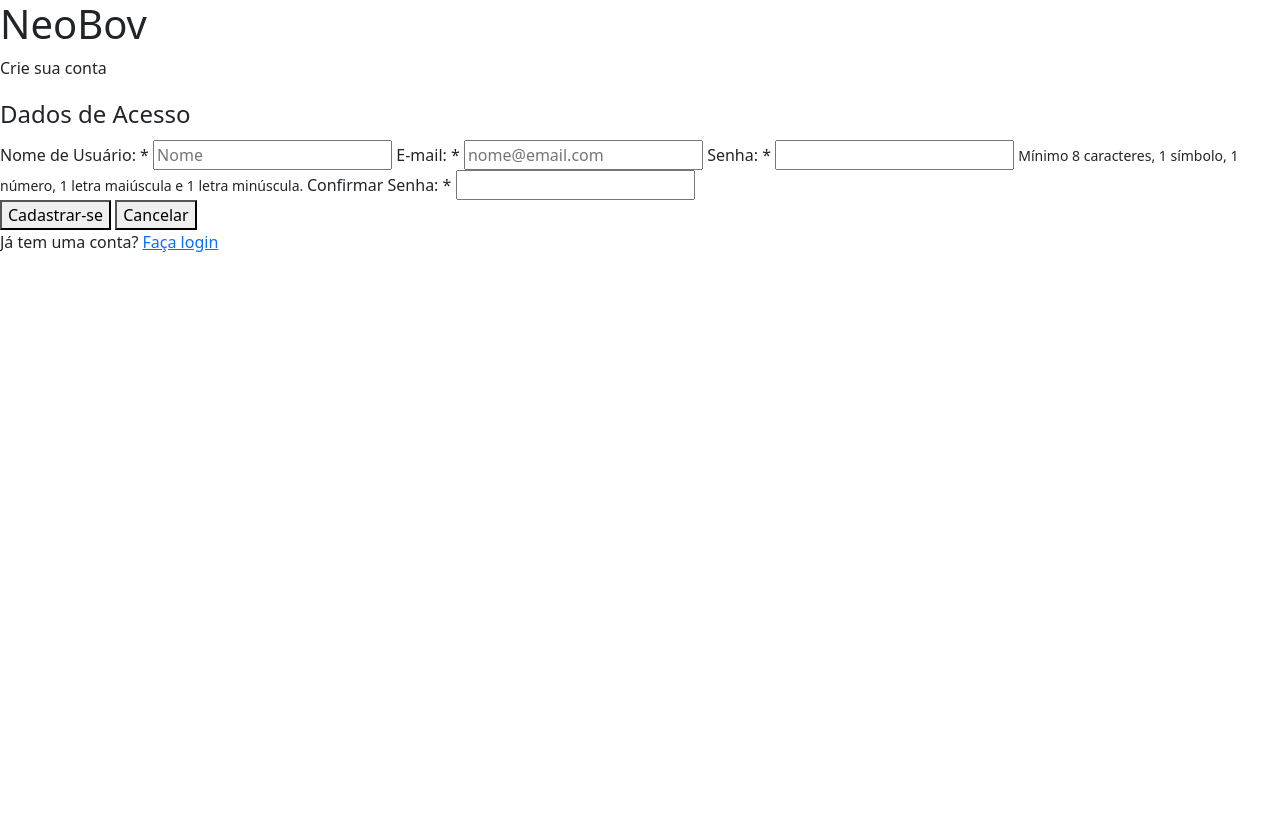
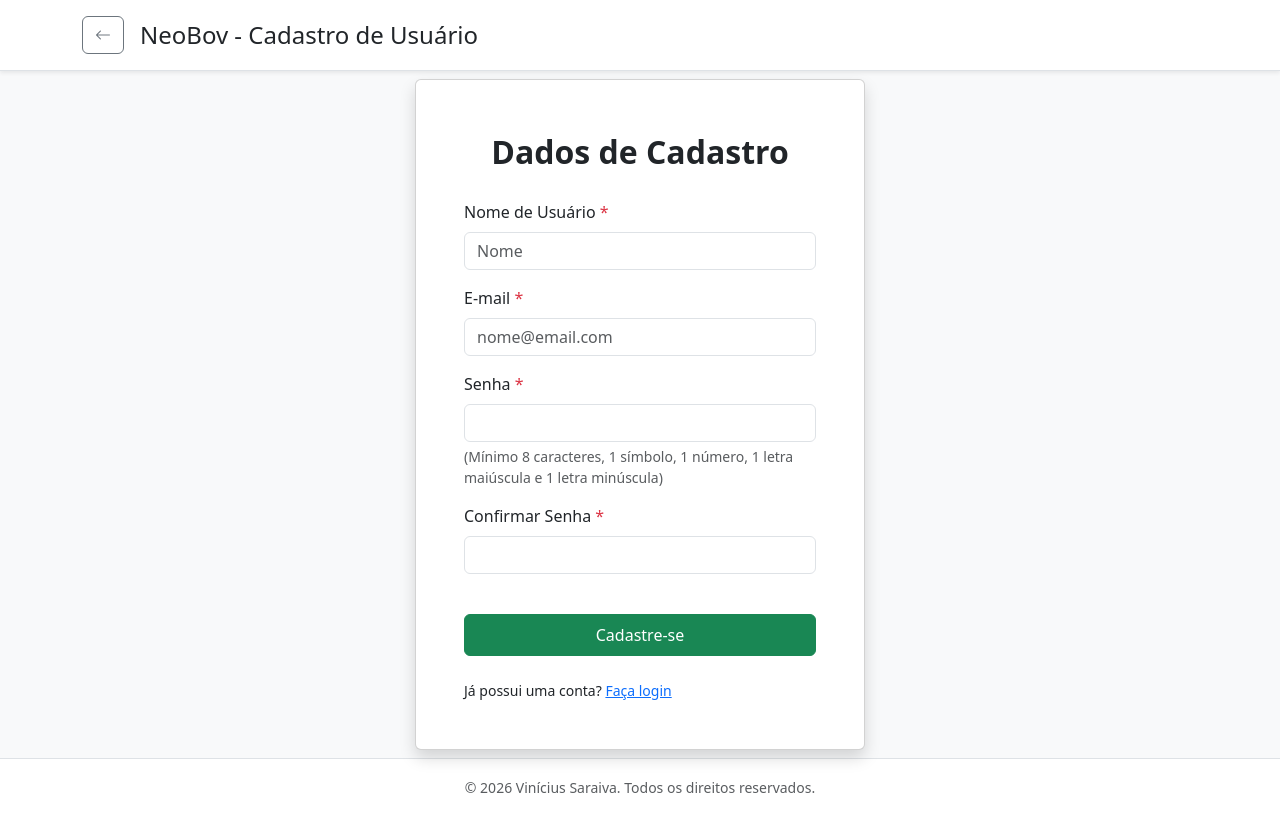
Before and after one commit to bernardo-vinicius/PPOII_VINICIUS, a website: page client/src/pages/account/register.html in a window 1280 px wide. Drawn offline with nearby package versions, Linux system fonts and the light colour scheme.

Commit message:
feat: add new bootstrap styles in login and register

```diff
--- a/client/src/pages/account/register.html
+++ b/client/src/pages/account/register.html
@@ -4,6 +4,10 @@
     <meta charset="UTF-8" />
     <meta name="viewport" content="width=device-width, initial-scale=1.0" />
     <title>Cadastro de Usuário</title>
+    <link
+      rel="stylesheet"
+      href="https://cdn.jsdelivr.net/npm/bootstrap-icons@1.13.1/font/bootstrap-icons.min.css"
+    />
     <link
       href="https://cdn.jsdelivr.net/npm/bootstrap@5.3.8/dist/css/bootstrap.min.css"
       rel="stylesheet"
@@ -17,65 +21,117 @@
       defer
     ></script>
   </head>
-  <body>
-    <main>
-      <h1>NeoBov</h1>
-      <p>Crie sua conta</p>
+  <body class="bg-light d-flex flex-column min-vh-100">
+    <header class="bg-white border-bottom shadow-sm">
+      <div class="container d-flex align-items-center gap-3 py-3">
+        <a
+          href="/client/index.html"
+          class="btn btn-outline-secondary"
+          aria-label="Voltar para a página inicial"
+        >
+          <i class="bi bi-arrow-left"></i>
+        </a>
 
-      <form method="post">
+        <h1 class="h4 mb-0">NeoBov - Cadastro de Usuário</h1>
+      </div>
+    </header>
+    <main
+      class="d-flex justify-content-center align-items-center flex-grow-1 mt-2 mb-2"
+    >
+      <!-- TODO: mover o max-width para uma classe CSS (ex.: .login-card) -->
+      <div class="card shadow p-5 w-100" style="max-width: 450px">
+        <form method="post" class="vstack gap-4">
           <fieldset>
-          <legend>Dados de Acesso</legend>
+            <legend class="text-center fs-2 fw-semibold mb-4">
+              Dados de Cadastro
+            </legend>
 
-          <label for="username">Nome de Usuário: *</label>
+            <div class="mb-3">
+              <label for="username" class="form-label"
+                >Nome de Usuário <span class="text-danger">*</span></label
+              >
               <input
                 type="text"
+                class="form-control"
                 id="username"
                 name="username"
+                autocomplete="username"
                 placeholder="Nome"
                 required
               />
+            </div>
 
-          <label for="email">E-mail: *</label>
+            <div class="mb-3">
+              <label for="email" class="form-label"
+                >E-mail <span class="text-danger">*</span></label
+              >
               <input
                 type="email"
+                class="form-control"
                 id="email"
                 name="email"
+                autocomplete="email"
                 placeholder="nome@email.com"
                 required
               />
+            </div>
 
             <!-- Validar se a senha é segura no JS -->
-          <label for="password">Senha: *</label>
+            <div class="mb-3">
+              <label for="password" class="form-label"
+                >Senha <span class="text-danger">*</span></label
+              >
               <input
                 type="password"
+                class="form-control"
                 id="password"
                 name="password"
+                autocomplete="new-password"
                 minlength="8"
                 required
               />
-          <small>
-            Mínimo 8 caracteres, 1 símbolo, 1 número, 1 letra maiúscula e 1
-            letra minúscula.
-          </small>
+              <div class="form-text">
+                (Mínimo 8 caracteres, 1 símbolo, 1 número, 1 letra maiúscula e 1
+                letra minúscula)
+              </div>
+            </div>
 
             <!-- Verificar no JS se este campo é igual ao de senha -->
-          <label for="password-confirmed">Confirmar Senha: *</label>
+            <div class="mb-3">
+              <label for="new-password" class="form-label"
+                >Confirmar Senha <span class="text-danger">*</span></label
+              >
               <input
                 type="password"
-            id="password-confirmed"
-            name="password-confirmed"
+                class="form-control"
+                id="new-password"
+                name="new-password"
+                autocomplete="new-password"
                 minlength="8"
                 required
               />
+            </div>
           </fieldset>
 
           <!-- Seção de Endereço de Usuário removidada (ao menos temporariamente)  -->
 
-        <button type="submit">Cadastrar-se</button>
-        <button type="reset">Cancelar</button>
+          <button type="submit" class="btn btn-success w-100 py-2">
+            Cadastre-se
+          </button>
+          <div class="small">
+            <p class="mb-0">
+              Já possui uma conta? <a href="./login.html">Faça login</a>
+            </p>
+          </div>
         </form>
-
-      <p>Já tem uma conta? <a href="./login.html">Faça login</a></p>
+      </div>
     </main>
+    <footer class="bg-white border-top py-3 mt-auto">
+      <div class="container text-center">
+        <small class="text-muted">
+          &copy; 2026 Vinícius Saraiva. Todos os direitos reservados.
+        </small>
+      </div>
+    </footer>
   </body>
 </html>
```
Also changed, not shown: client/src/pages/account/login.html (+6 -4 lines). Lines whose indentation alone changed are shown as unchanged.
